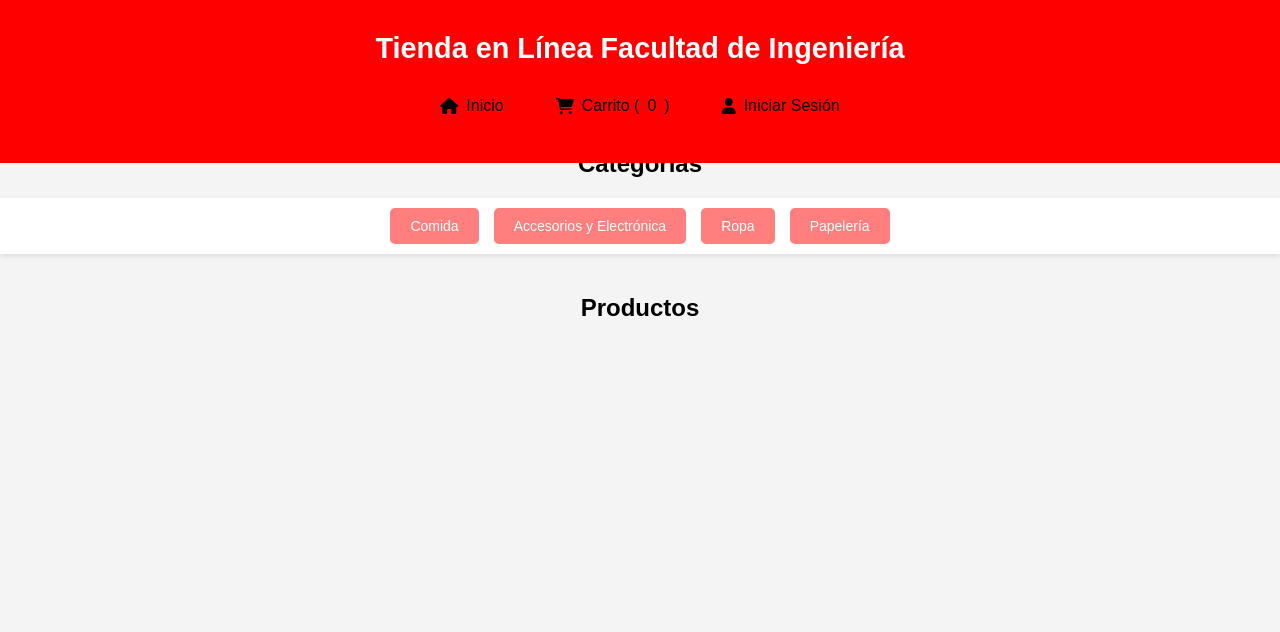
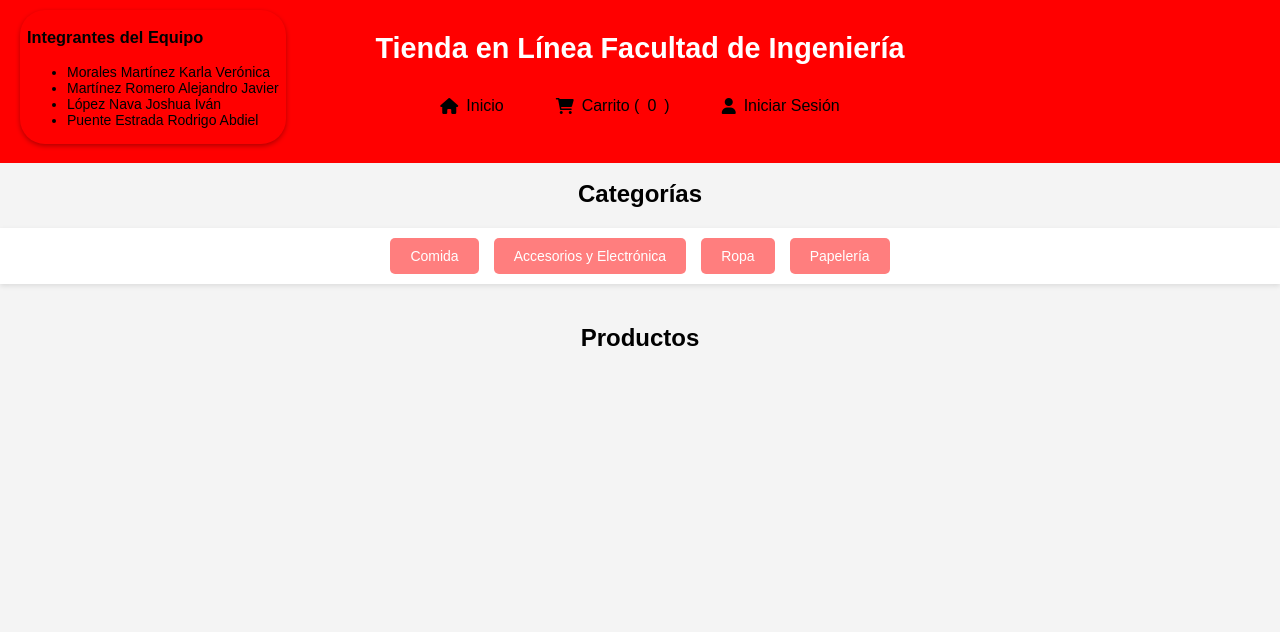
Before and after one commit to abdielp06/PW_NEYDW, a PHP site: page / in a window 1280 px wide. Shown: the top 632 px of the page. Run offline with PHP 8.4, Linux system fonts and the light colour scheme; data that the repository does not hold is empty.

Commit message:
actualizacion
nombres y categoria

```diff
--- a/index.html
+++ b/index.html
@@ -70,6 +70,17 @@
 </head>
 
 <body>
+     <!-- Cuadro con los nombres del equipo -->
+     <div class="team-info">
+        <h3>Integrantes del Equipo</h3>
+        <ul>
+            <li>Morales Martínez Karla Verónica</li>
+            <li>Martínez Romero Alejandro Javier</li>
+            <li>López Nava Joshua Iván</li>
+            <li>Puente Estrada Rodrigo Abdiel</li>
+        </ul>
+    </div>
+
     <!-- Encabezado con logo y menú centrado -->
     <header>
         <div class="logo">
--- a/styles.css
+++ b/styles.css
@@ -3,7 +3,7 @@ body {
     font-family: Arial, sans-serif;
     margin: 0;
     padding: 0;
-    margin-top: 150px;
+    margin-top: 180px;
     /* Ajusta para que coincida con la altura del encabezado fijo */
     background-color: #f4f4f4;
 }
@@ -218,6 +218,7 @@ nav a {
     margin: 10px 0;
     font-size: 16px;
     border-radius: 5px;
+    box-sizing: border-box;
 }
 
 #submit-product {
@@ -331,3 +332,17 @@ nav a {
 .back-button:hover {
     background-color: #0056b3;
 }
+
+/* Nombres del equipo */
+.team-info {
+    position: fixed;
+    top: 10px; /* Ajusta si es necesario */
+    left: 20px; /* Ajusta si es necesario */
+    /*background-color: rgba(255, 255, 255, 0.95);
+    /*border: 1px solid #ccc; /* Bordes más visibles */
+    border-radius: 25px;
+    padding: 2px 7px; /* Espacio adicional para mejor legibilidad */
+    font-size: 14px;
+    z-index: 2000; /* Asegúrate de que esté por encima de otros elementos */
+    box-shadow: 0 2px 5px rgba(0, 0, 0, 0.3);
+}
```
